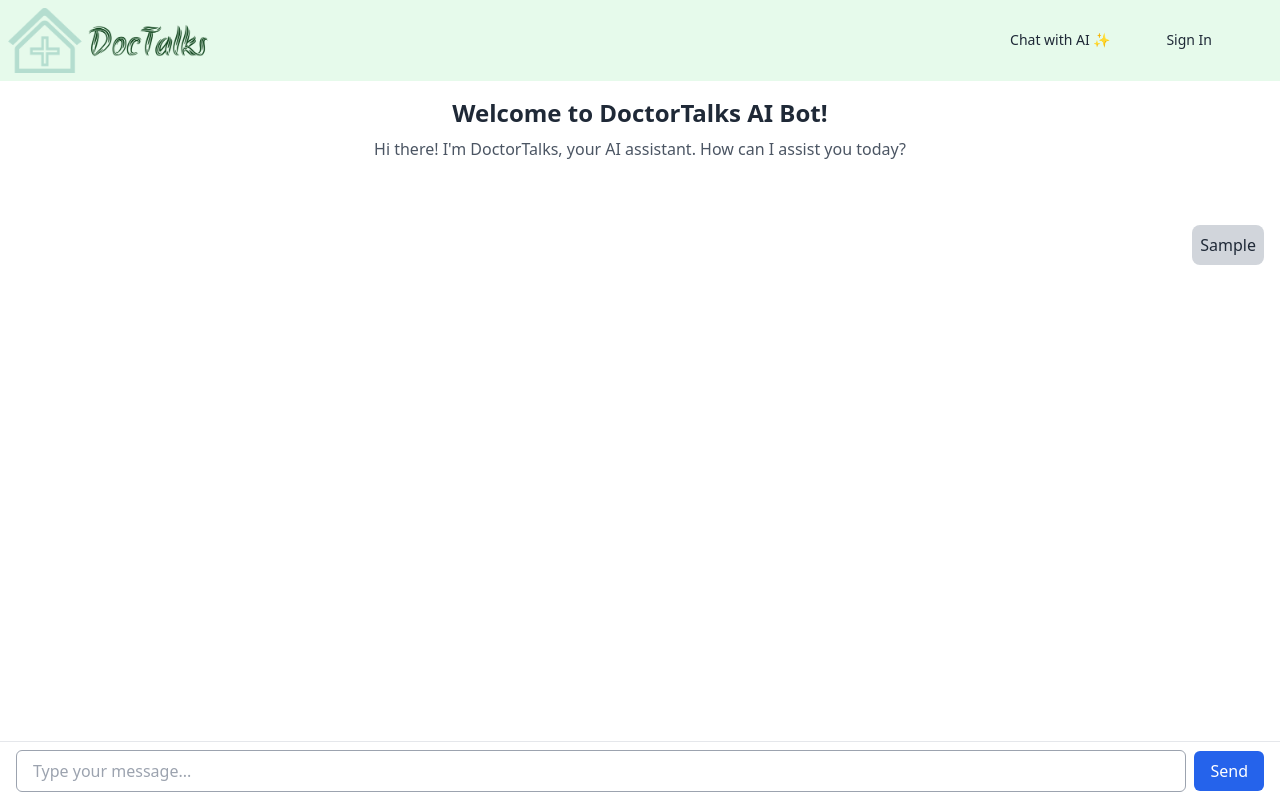
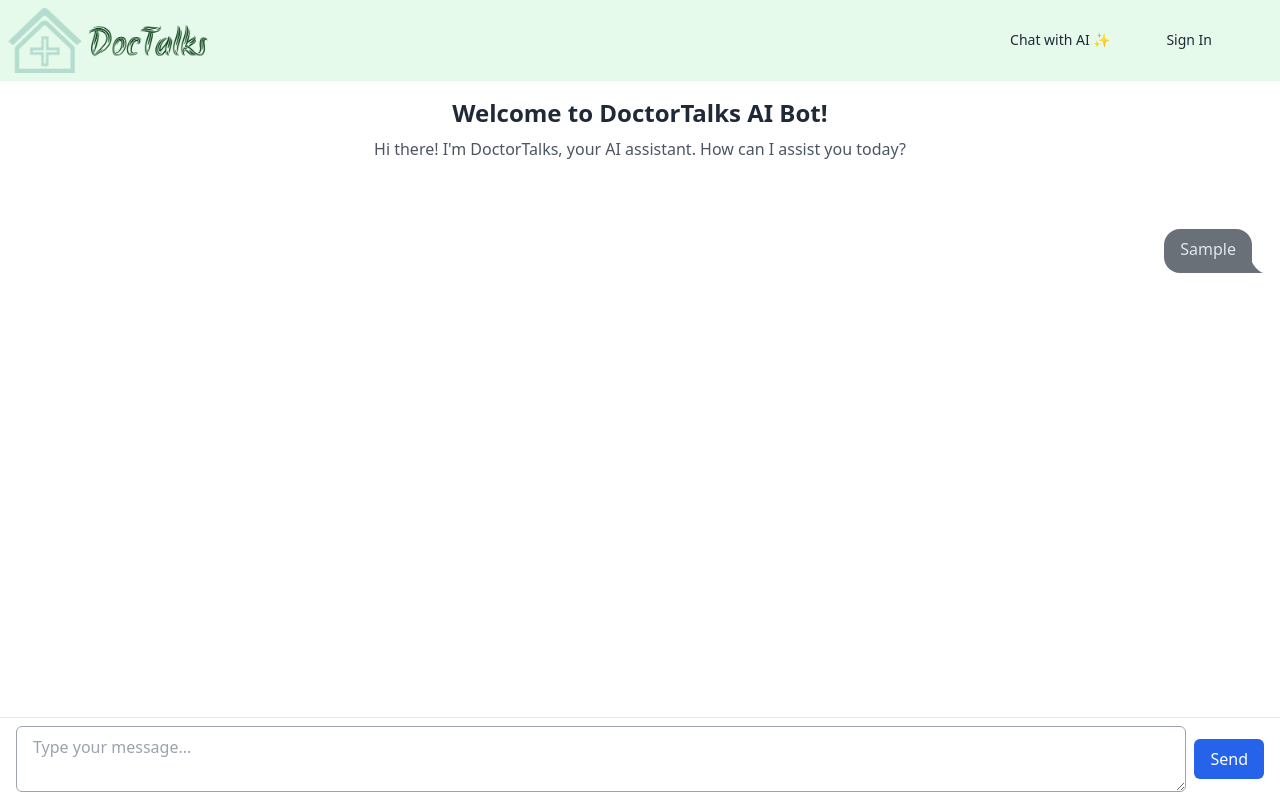
Before and after one commit to TarunPrajapati-9/doctalks, a React (Vite) app in the folder user/: page /chatbot in a window 1280 px wide. Both pictures are taken after typing "Sample" into the empty fields and a click on the button "Send". Built offline with nearby package versions, Linux system fonts and the light colour scheme.

Commit message:
ChatBot Page Updated

```diff
--- a/user/src/Component/DocCard.jsx
+++ b/user/src/Component/DocCard.jsx
@@ -6,7 +6,7 @@ const DocCard = () => {
     navigate("/booking");
   };
   return (
-    <div className="inline-flex w-96 max-w-xs bg-base-100 shadow-xl flex-col rounded-lg m-3">
+    <div className="inline-flex w-96 max-w-xs bg-base-100 shadow-xl flex-col rounded-lg m-3 select-none">
       <div className="flex items-center gap-4 ml-4 mt-4 mr-4 mb-1">
         <img
           src="/images/github.png"
--- a/user/src/app/ChatBot.jsx
+++ b/user/src/app/ChatBot.jsx
@@ -25,21 +25,18 @@ const ChatBot = () => {
       <div className="flex-1 overflow-y-auto px-4 py-12">
         {messages.map((message, index) => (
           <div
+            className={`chat opacity-70 mb-3 ${
+              message.sender === "user" ? "chat-end" : "chat-start"
+            }`}
             key={index}
-            className={`mb-4 ${
-              message.sender === "user" ? "text-right" : "text-left"
-            }`}
           >
-            <span className="inline-block bg-gray-300 rounded-lg p-2">
-              {message.text}
-            </span>
+            <div className="chat-bubble">{message.text}</div>
           </div>
         ))}
       </div>
       <div className="fixed bottom-0 left-0 w-full bg-white border-t border-gray-200 px-4 py-2 flex items-center">
-        <input
-          type="text"
-          className="flex-1 border border-gray-400 rounded-md py-2 px-4 mr-2 focus:outline-none focus:ring focus:border-blue-300"
+        <textarea
+          className="max-h-40 min-h-12 flex-1 border border-gray-400 rounded-md py-2 px-4 mr-2 focus:outline-none focus:ring focus:border-blue-300"
           value={input}
           onChange={(e) => setInput(e.target.value)}
           onKeyDown={(e) => {
```
